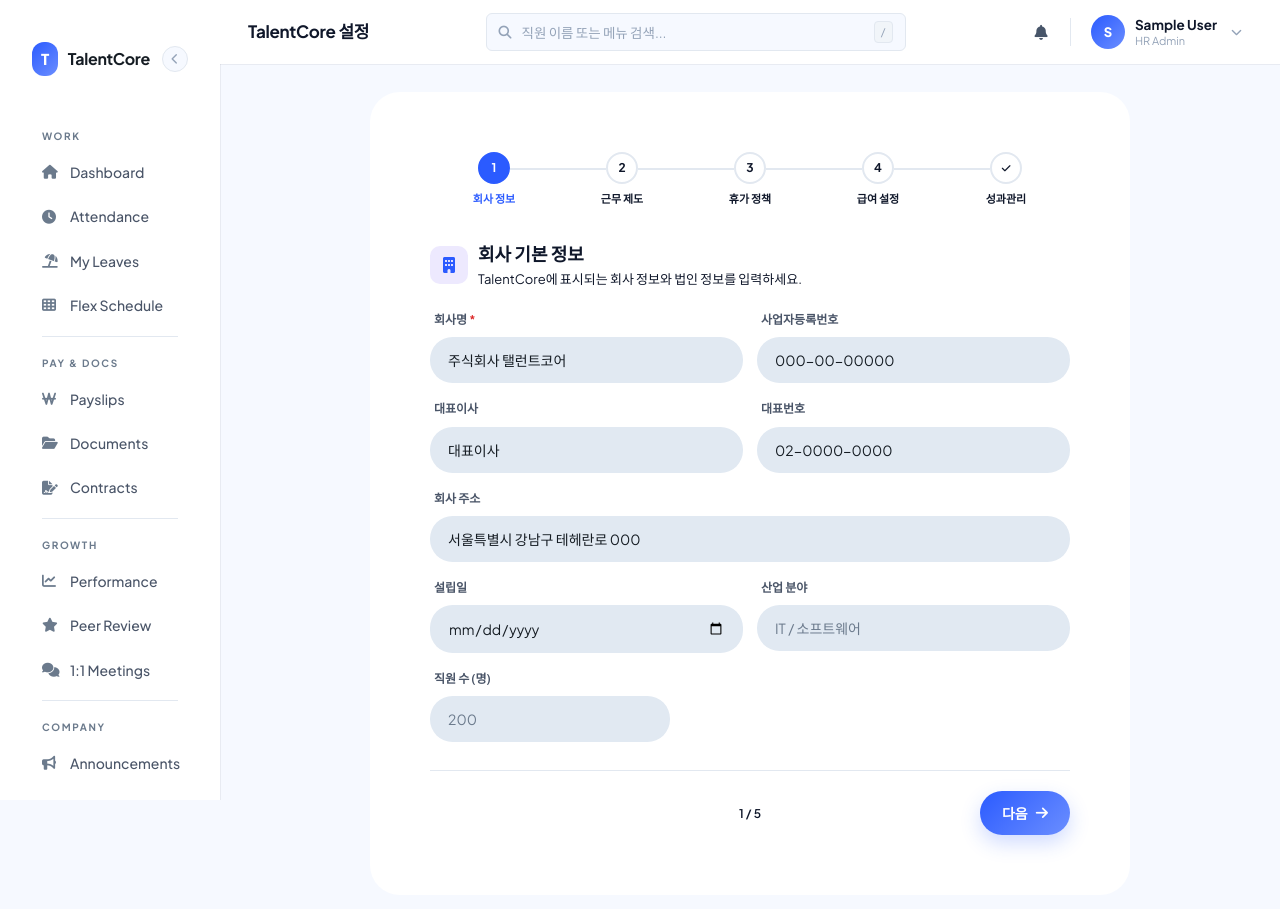
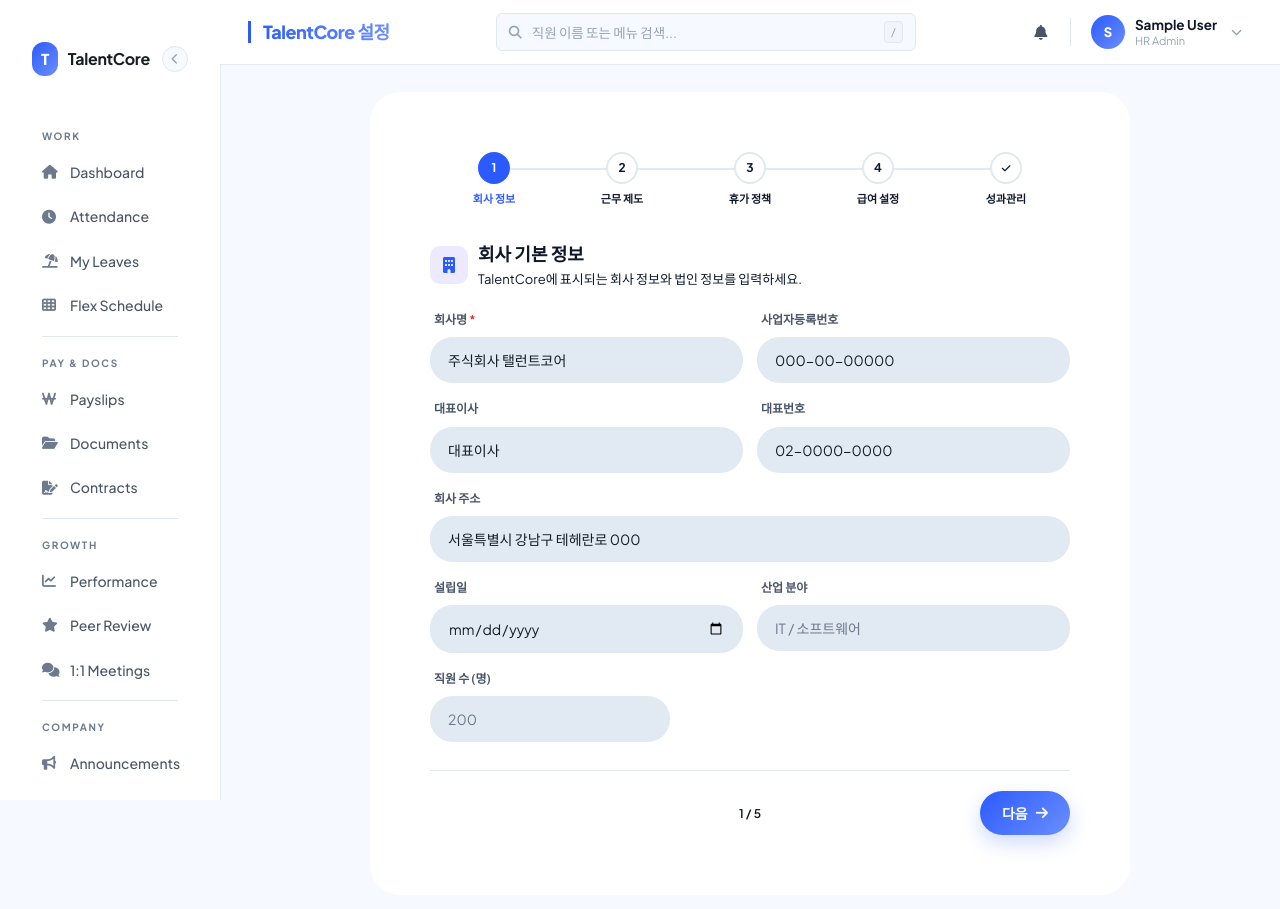
Before and after one commit to Humgut1/hr-system, a Flask app: page /admin/setup in a window 1280 px wide. Shown: the top 909 px of the page. Run offline with Flask 3, Linux system fonts and the light colour scheme; the visitor is signed in with stand-in values (Sample User, id 1); data comes from the database, SQL or seed files in the repository; data that the repository does not hold is empty.

Commit message:
style: page title — gradient text + left accent bar

```diff
--- a/static/css/style.css
+++ b/static/css/style.css
@@ -258,8 +258,16 @@ input, select, textarea { font-family: var(--font); }
 }
 .header-left { display: flex; align-items: center; gap: 14px; }
 .page-title {
-  font-size: 17px; font-weight: 700;
-  color: var(--tx-1); letter-spacing: -.3px;
+  font-size: 18px;
+  font-weight: 800;
+  letter-spacing: -.5px;
+  background: linear-gradient(90deg, var(--primary) 0%, #6b8eff 100%);
+  -webkit-background-clip: text;
+  -webkit-text-fill-color: transparent;
+  background-clip: text;
+  padding-left: 12px;
+  border-left: 3px solid var(--primary);
+  line-height: 1.2;
 }
 .header-right { display: flex; align-items: center; gap: 10px; position: relative; }
 
```
